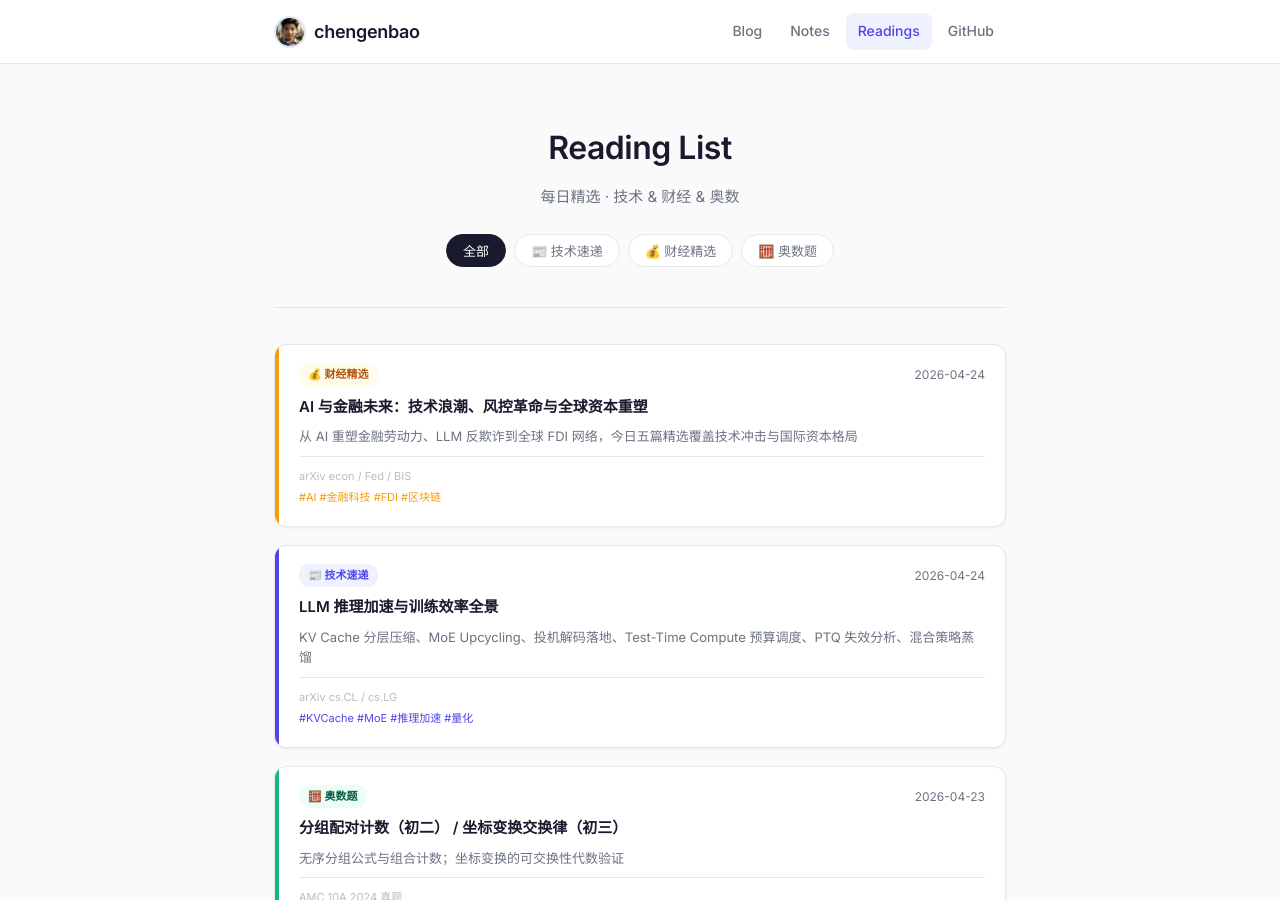
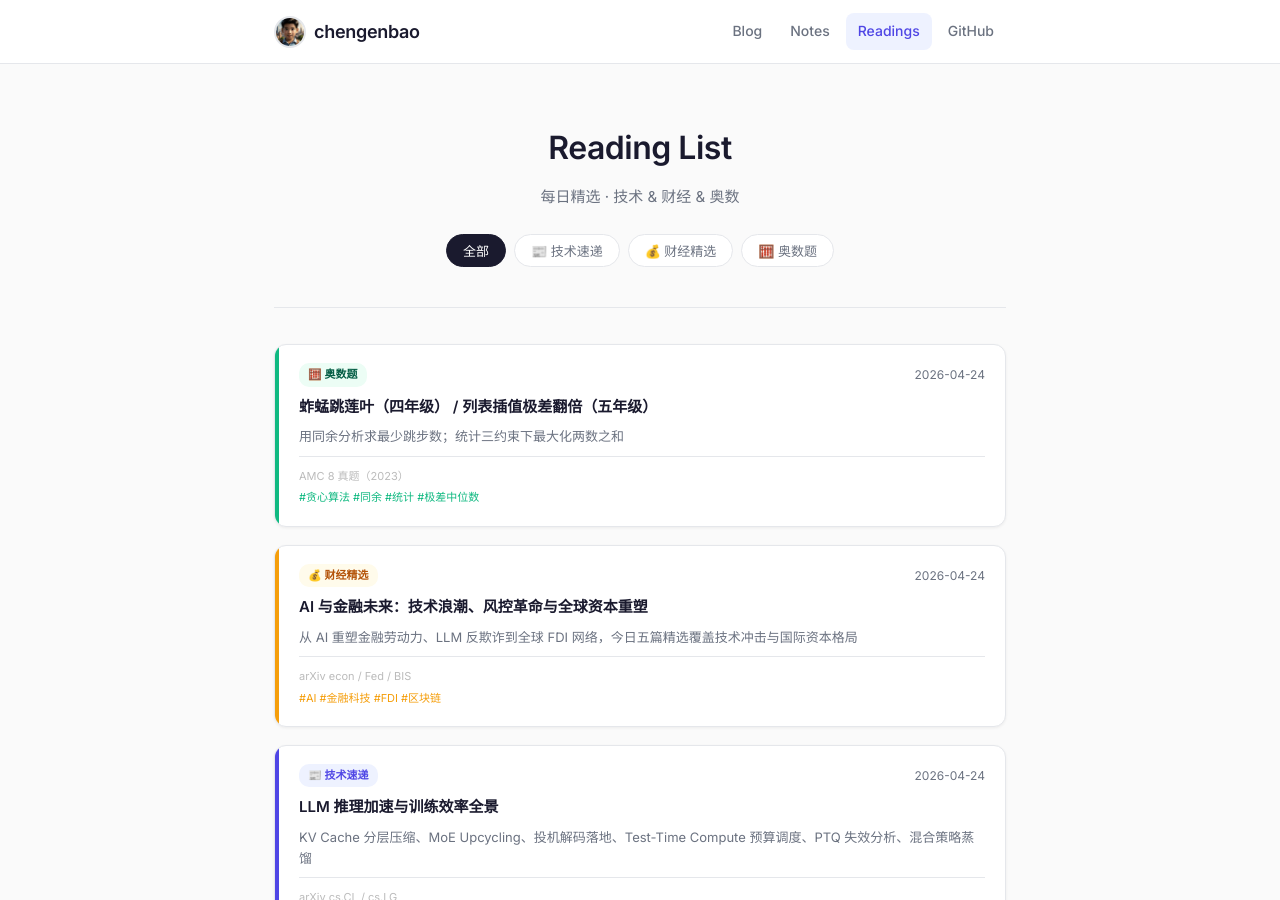
Before and after one commit to chengenbao/chengenbao.github.io, a Jekyll site: the page built from reading-list/index.md, in a window 1280 px wide and 900 px high. Built offline with Jekyll 4.4.1, drawn with Linux system fonts in a browser that asks for light colours.

Commit message:
Add math card for 2026-04-24

```diff
--- a/reading-list/index.md
+++ b/reading-list/index.md
@@ -18,6 +18,21 @@ permalink: /reading-list/
   </div>
 
   <div class="rl-grid">
+<a class="rl-card math" href="/reading-list/2026-04-24-math/">
+  <div class="rl-accent"></div>
+  <div class="rl-body">
+    <div class="rl-top">
+      <span class="rl-badge math">🧮 奥数题</span>
+      <time>2026-04-24</time>
+    </div>
+    <h2>蚱蜢跳莲叶（四年级） / 列表插值极差翻倍（五年级）</h2>
+    <p>用同余分析求最少跳步数；统计三约束下最大化两数之和</p>
+    <div class="rl-meta">
+      <span class="rl-source">AMC 8 真题（2023）</span>
+      <span class="rl-tags">#贪心算法 #同余 #统计 #极差中位数</span>
+    </div>
+  </div>
+</a>
 <a class="rl-card finance" href="/reading-list/2026-04-24-finance-daily/">
   <div class="rl-accent"></div>
   <div class="rl-body">
```
